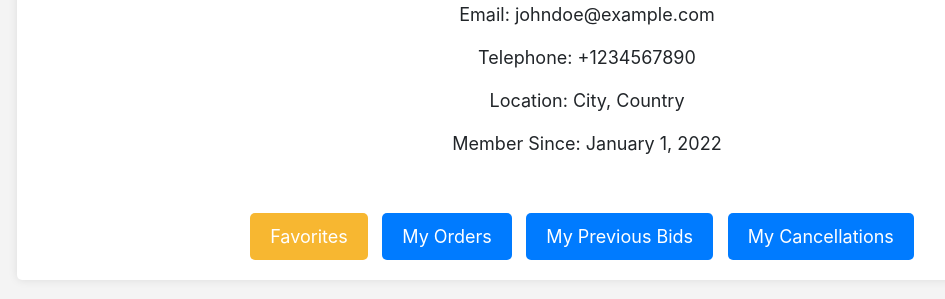
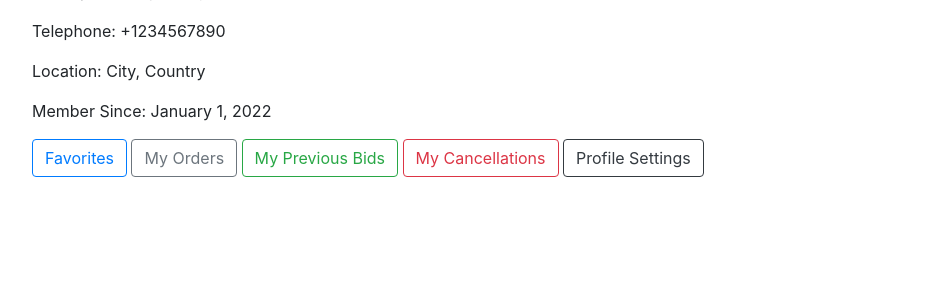
Before and after one commit to Mihiru-Lakshitha/Car-selling-platform, a Python web app: template user_profile/templates/User v1.html in a window 1280 px wide. Shown: the part 103-402 px from the top of the page, without its empty margins (53-998 px from the left). Run offline with Jinja, Linux system fonts and the light colour scheme; the template is opened without the code that fills it, so the values that code supplies are empty; some libraries are stand-ins or nearby versions.

Commit message:
Update User .html

```diff
--- a/user_profile/templates/User v1.html
+++ b/user_profile/templates/User v1.html
@@ -5,7 +5,7 @@
     <meta name="viewport" content="width=device-width, initial-scale=1.0">
     <title>User Profile</title>
     <link rel="stylesheet" href="https://stackpath.bootstrapcdn.com/bootstrap/4.5.2/css/bootstrap.min.css">
-    <link rel="stylesheet" href="style.css">
+    <link rel="stylesheet" href="styles.css">
 </head>
 <body>
     <div class="container">
@@ -22,10 +22,59 @@
             </div>
         </div>
         <div class="user-actions">
-            <button class="favorites">Favorites</button>
-            <button class="my-orders">My Orders</button>
-            <button class="previous-bids">My Previous Bids</button>
-            <button class="cancellations">My Cancellations</button>
+            <button class="btn btn-outline-primary" id="favorites">Favorites</button>
+            <button class="btn btn-outline-secondary" id="my-orders">My Orders</button>
+            <button class="btn btn-outline-success" id="previous-bids">My Previous Bids</button>
+            <button class="btn btn-outline-danger" id="cancellations">My Cancellations</button>
+            <button class="btn btn-outline-dark" id="profile-settings" data-toggle="modal" data-target="#profileModal">Profile Settings</button>
+        </div>
+        <div class="output" id="output">
+            <!-- Output content will be displayed here -->
+        </div>
+    </div>
+
+    <!-- Profile Settings Modal -->
+    <div class="modal fade" id="profileModal" tabindex="-1" role="dialog" aria-labelledby="profileModalLabel" aria-hidden="true">
+        <div class="modal-dialog modal-dialog-centered" role="document">
+            <div class="modal-content">
+                <div class="modal-header">
+                    <h5 class="modal-title" id="profileModalLabel">Profile Settings</h5>
+                    <button type="button" class="close" data-dismiss="modal" aria-label="Close">
+                        <span aria-hidden="true">&times;</span>
+                    </button>
+                </div>
+                <div class="modal-body">
+                    <!-- Change Details Section -->
+                    <div id="change-details-section">
+                        <h4>Change Details</h4>
+                        <form>
+                            <div class="form-group">
+                                <label for="newName">New Name</label>
+                                <input type="text" class="form-control" id="newName">
+                            </div>
+                            <!-- Add other form elements for changing details -->
+                            <button type="button" class="btn btn-primary" id="updateDetailsButton">Update Details</button>
+                        </form>
+                    </div>
+
+                    <!-- Change Password Section -->
+                    <div id="change-password-section">
+                        <h4>Change Password</h4>
+                        <form>
+                            <div class="form-group">
+                                <label for="currentPassword">Current Password</label>
+                                <input type="password" class="form-control" id="currentPassword">
+                            </div>
+                            <!-- Add other form elements for changing password -->
+                            <button type="button" class="btn btn-primary" id="changePasswordButton">Change Password</button>
+                        </form>
+                    </div>
+                </div>
+                <div class="modal-footer">
+                    <button type="button" class="btn btn-danger" id="deleteAccountButton">Delete Account</button>
+                    <button type="button" class="btn btn-secondary" id="logOutButton">Log Out</button>
+                </div>
+            </div>
         </div>
     </div>
 
```
